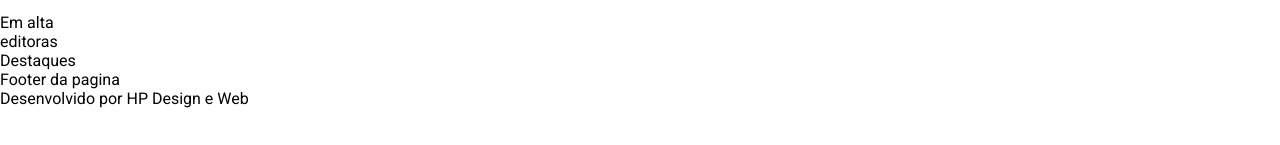
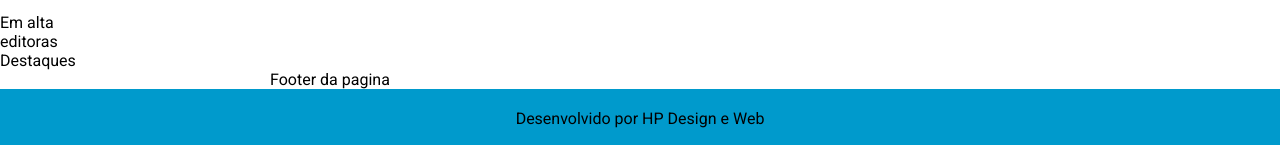
Before and after one commit to PauloHPMKT/dev-books-front-user, a Vue app: page / in a window 1280 px wide. Shown: the part 696-841 px from the top of the page. Before the commit the page ends 804 px from the top, so only its background shows below. Built offline with nearby package versions, Linux system fonts and the light colour scheme; no server answers; the HTML template or start-up script is replaced by a standard one.

Commit message:
criando estilos do footer e implementando ao main

```diff
--- /dev/null
+++ b/src/assets/sass/components/_footer.scss
@@ -0,0 +1,9 @@
+.footer {
+  padding: 0 270px;
+}
+
+.footer-info {
+  background-color: #009acc;
+  text-align: center;
+  padding: 20px 0;
+}
--- a/src/assets/sass/main.scss
+++ b/src/assets/sass/main.scss
@@ -7,6 +7,7 @@
 @import './components/nav-bar';
 @import './components/template.scss';
 @import './components/main-button';
+@import './components/footer';
 
 
 //pages archtecture
```
